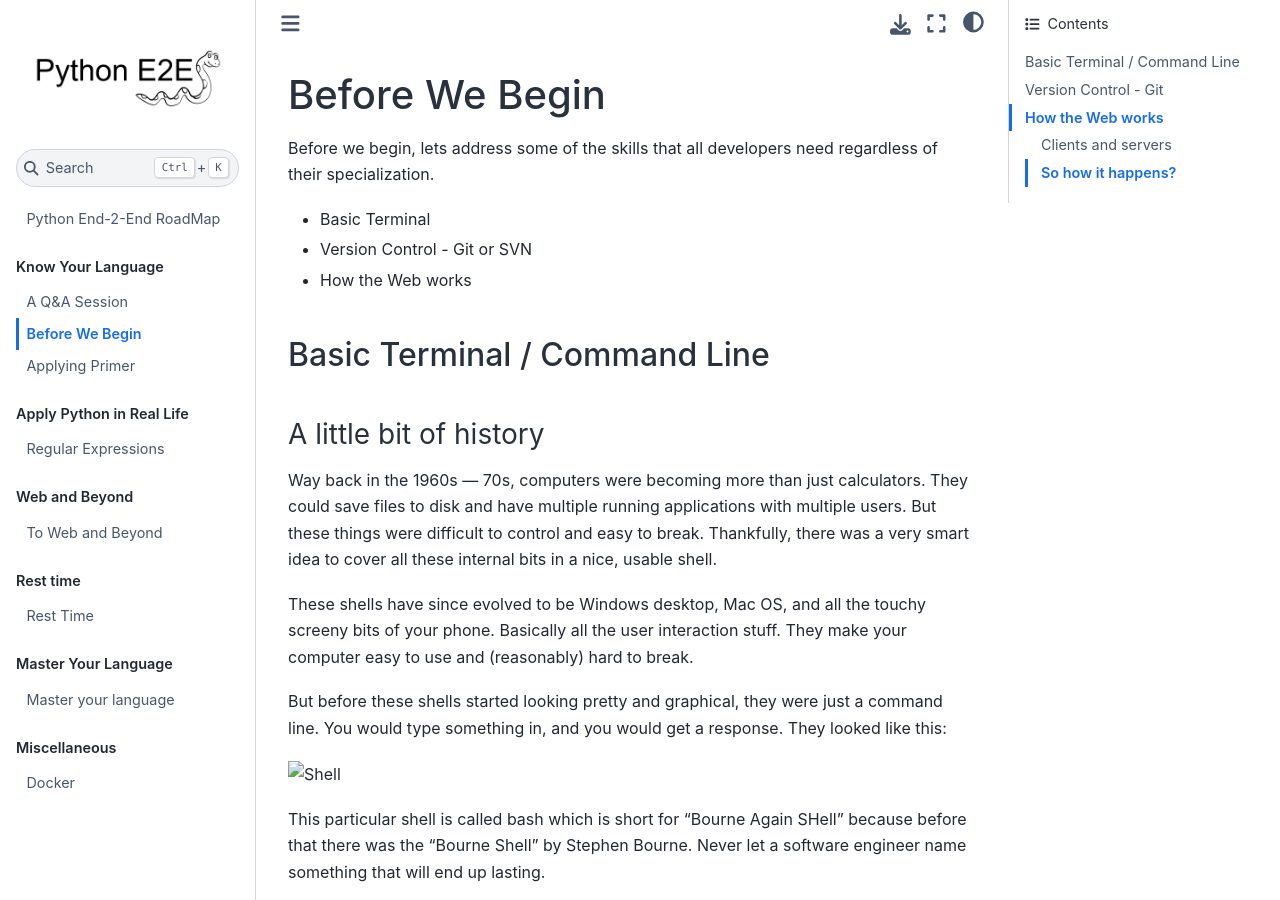
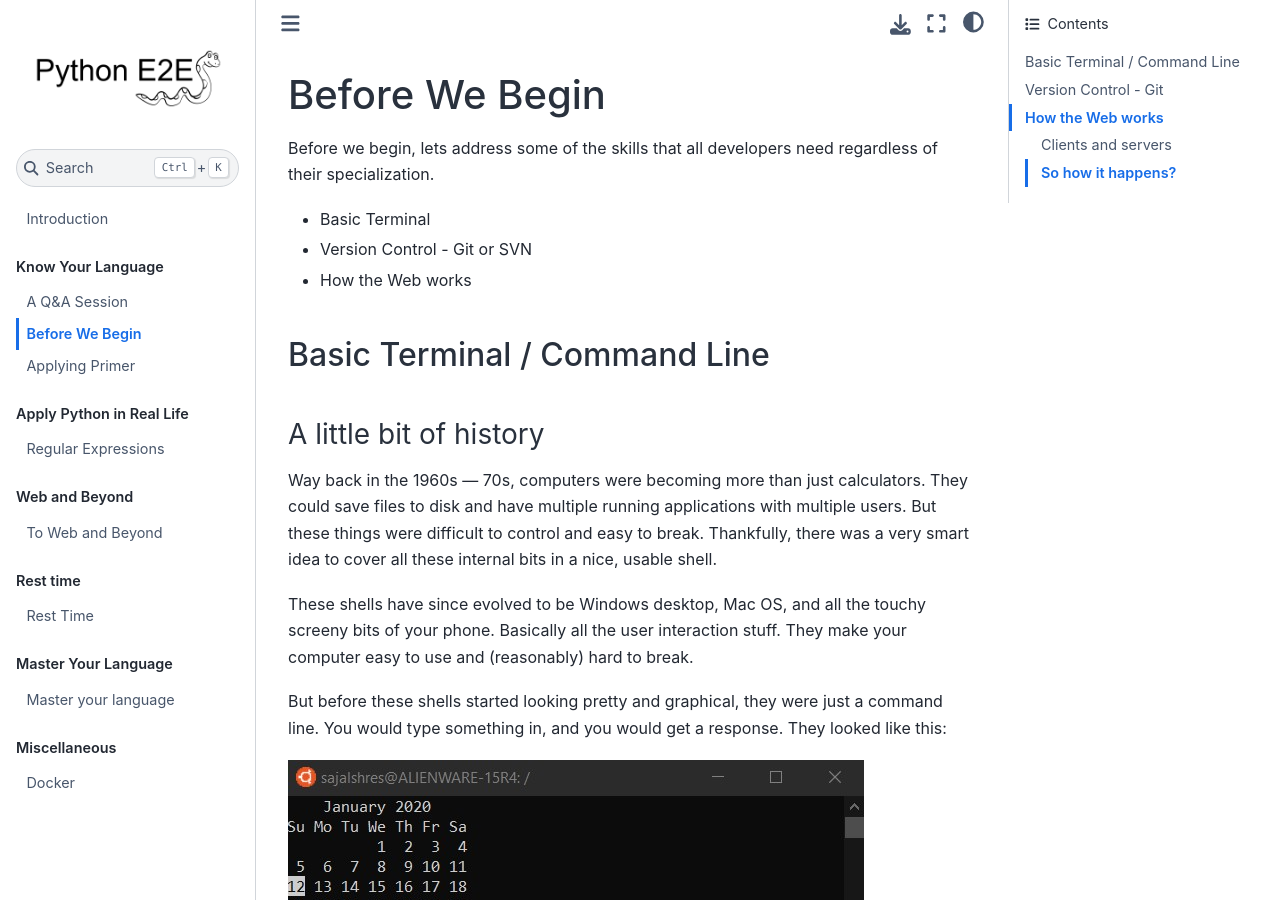
Before and after one commit to sajalshres/python-e2e-book, a Jupyter Book: the page built from book/know-your-language/before-we-begin/README.md, in a window 1280 px wide and 900 px high. Built offline with Jupyter Book 1.0.4 settings and Sphinx 7.4.7 and the Sphinx Book theme 1.1.4, drawn with Linux system fonts in a browser that asks for light colours; pages that are not in the unit, such as notebooks, are missing from menus.

Commit message:
Updated resource path

````diff
--- a/book/intro.md
+++ b/book/intro.md
@@ -1,4 +1,4 @@
-# Python End-2-End RoadMap
+# Introduction
 
 A full stack Python course to build, deploy and operate Python applications.
 
--- a/book/know-your-language/before-we-begin/README.md
+++ b/book/know-your-language/before-we-begin/README.md
@@ -43,138 +43,176 @@
 Each operating systems has a slightly different set of commands while some may share the same, some will differ.
 
 #### Current directory
-*Linux:*
+
+_Linux:_
+
 ```bash
 $ pwd
 ```
-*PowerShell:*
+
+_PowerShell:_
 
 ```powershell
 PS C:\Users> Get-Location
 ```
+
 #### Learn about a command
+
 Many commands you can type at the command prompt have built-in help that you can display and read
 
-*Linux:*
+_Linux:_
+
 ```bash
 $ man ls
 ```
-*PowerShell:*
+
+_PowerShell:_
 
 ```powershell
 PS C:\Users> Get-Help Get-Location
 ```
+
 #### List files and directories
 
-*Linux:*
+_Linux:_
 
 ```bash
 $ ls
 ```
-*PowerShell:*
+
+_PowerShell:_
 
 ```powershell
 dir
 ```
+
 #### Change current directory
 
-*Linux:*
+_Linux:_
 
 ```bash
 $ cd /home/
 ```
-*PowerShell:*
+
+_PowerShell:_
 
 ```powershell
 cd c:\Users
 ```
+
 #### Create directory
 
-*Linux:*
+_Linux:_
 
 ```bash
 mkdir python
 ```
-*PowerShell:*
+
+_PowerShell:_
 
 ```powershell
 mkdir python
 ```
+
 #### Create a file
-*Linux:*
+
+_Linux:_
 
 ```bash
 $ touch python.txt
 ```
-*PowerShell:*
+
+_PowerShell:_
+
 ```powershell
 PS C:\Users> New-Item -ItemType File -Name python.txt
 ```
+
 #### Copy
-*Linux:*
+
+_Linux:_
+
 ```bash
 $ cp python.txt python_copy.txt
 ```
-*PowerShell:*
+
+_PowerShell:_
 
 ```powershell
 PS C:\Users> Copy-Item python.txt python_copy.txt
 ```
+
 #### Move
-*Linux:*
+
+_Linux:_
 
 ```bash
 $ mv python.txt python_practice/
 ```
-*PowerShell:*
+
+_PowerShell:_
+
 ```powershell
 PS C:\Users> Move-Item python.txt python_practice\
 ```
+
 #### Remove
-*Linux:*
+
+_Linux:_
 
 ```bash
 $ rm python.txt
 $ rm -r python_practice
 ```
-*PowerShell:*
+
+_PowerShell:_
 
 ```powershell
 PS C:\Users> Remove-Item python.txt
 PS C:\Users> Remove-Item python_practice -Recurse
 ```
+
 #### Redirect Output
-*Linux:*
+
+_Linux:_
 
 ```bash
 $ ls > list_directory.txt
 $ ls >> list_directory.txt # Append
 ```
-*PowerShell:*
+
+_PowerShell:_
 
 ```powershell
 PS C:\Users> ls > list_directory.txt
 PS C:\Users> ls >> list_directory.txt # Append
 ```
+
 #### grep Search
-*Linux:*
+
+_Linux:_
+
 ```bash
 $ grep 'pau' names.txt
 ```
-*PowerShell:*
+
+_PowerShell:_
+
 ```powershell
 PS C:\Users> Select-String -Path names.txt -Pattern 'pau'
 ```
+
 #### Pipe command
 
-The `|` command is called a *pipe*. It is used to *pipe*, or transfer, the standard output from the command on its left into the the standard input of the command on its right.
+The `|` command is called a _pipe_. It is used to _pipe_, or transfer, the standard output from the command on its left into the the standard input of the command on its right.
 
-*Linux:*
+_Linux:_
 
 ```bash
 $ echo "Hello World" | wc -w
 ```
-*PowerShell:*
+
+_PowerShell:_
 
 ```powershell
 PS C:\Users> Write-Output "Hello World" | Measure-Object -word
@@ -264,7 +302,7 @@
 
 `$ git push` : Uploads all local branch commits to remote repository
 
-`$ git pull` :  Updates your current local working branch with all new commits from the corresponding remote branch. (Combination of `git fetch` and `git merge`)
+`$ git pull` : Updates your current local working branch with all new commits from the corresponding remote branch. (Combination of `git fetch` and `git merge`)
 
 ### Mistakes - That's Nice
 
@@ -272,7 +310,7 @@
 
 `$ git reset --hard [commit]` : Discards all history and changes back to the specified commit
 
-> *Warning:* Changing history can have have hazardous effect.
+> _Warning:_ Changing history can have have hazardous effect.
 
 ### Authenticate with SSH
 
@@ -303,7 +341,7 @@
 
 ## How the Web works
 
-*How the web works* provides a simplified view of what happens when you view a webpage in a web browser on your computer or phone.
+_How the web works_ provides a simplified view of what happens when you view a webpage in a web browser on your computer or phone.
 
 This theory is not essential to writing web code in the short term, but before long you'll really start to benefit from understanding what's happening in the background.
 
````
Also changed, not shown: book/know-your-language/apply-primer/README.md (+87 -8 lines), book/know-your-language/before-we-begin/Client-server.jpg (renamed from book/know-your-language/_todo/Client-server.jpg), book/know-your-language/before-we-begin/shell.jpg (renamed from book/know-your-language/_todo/shell.jpg), book/know-your-language/q-&-a/Monty-Python-Flying-Circus.jpg (renamed from book/know-your-language/_todo/Monty-Python-Flying-Circus.jpg), book/know-your-language/q-&-a/README.md (line endings or trailing spaces), book/know-your-language/q-&-a/python-qna.jpg (renamed from book/know-your-language/_todo/python-qna.jpg).
